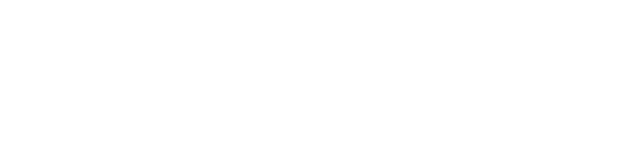
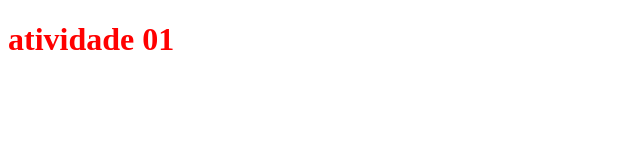
Before and after one commit to medeiroslo/Atividade-01-logicajs, a plain HTML site: page index.html in a window 1280 px wide. Shown: the whole page, without its empty margins (0-640 px from the left). Drawn offline with Linux system fonts and the light colour scheme.

Commit message:
firts commit

```diff
--- a/index.html
+++ b/index.html
@@ -5,8 +5,10 @@
      <meta http-equiv="X-UA-Compatible" content="IE=ed">
      <meta name="viewport" content="width=device-width">
      <title>Document</title>
+     <link rel="stylesheet" href="style.css">
  </head>
  <body>
+     <h1>atividade 01</h1>
      <script src="script.js"></script>
  </body>
  </html>
--- a/script.js
+++ b/script.js
@@ -1,9 +1,9 @@
 let nome = "Lorrane Medeiros De Sousa";
-let idade=16
-let ano=2022
+let idade =  16
+let ano = 2022
 console.log(ano-idade)
 console.log(idade+ano)
 console.log('Estou mexendo no console.log');
-let quartaFeira=true
+let quartaFeira = true
 console.log(quartaFeira)
 console.log(typeof quartaFeira)
--- /dev/null
+++ b/style.css
@@ -0,0 +1,3 @@
+h1{
+    color: red;
+}
```
Also changed, not shown: 1 other file.
